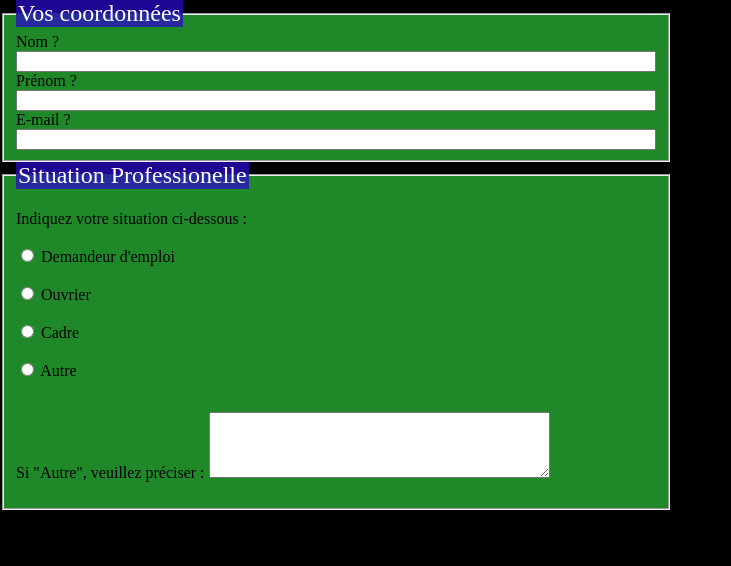
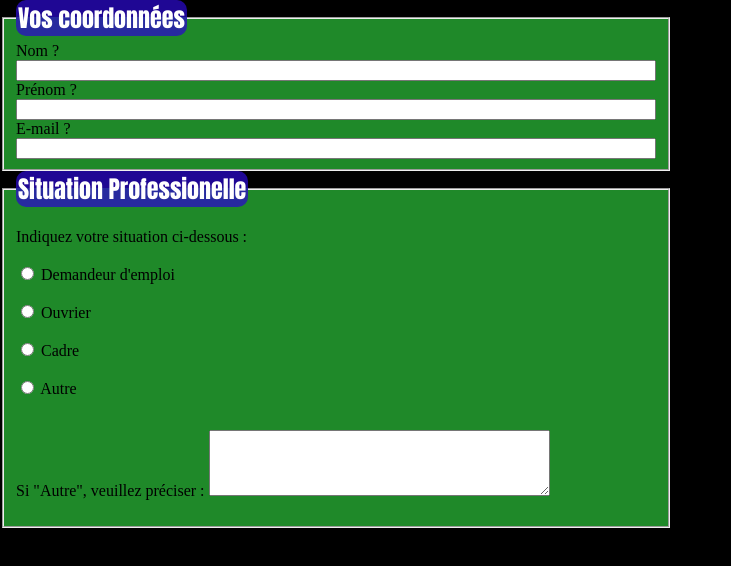
Before and after one commit to jethro13/form, a plain HTML site: page index.html in a window 1280 px wide. Shown: the whole page, without its empty margins (0-731 px from the left). Drawn offline with Linux system fonts and the light colour scheme.

Commit message:
Update style.css

```diff
--- a/style.css
+++ b/style.css
@@ -17,4 +17,6 @@ body {
   color:white;
   font-size:1.5em;
   background-color: rgba(42, 10, 200, 0.74);
+  border-radius: 10px;
+  font-family: impact;
 }
```
